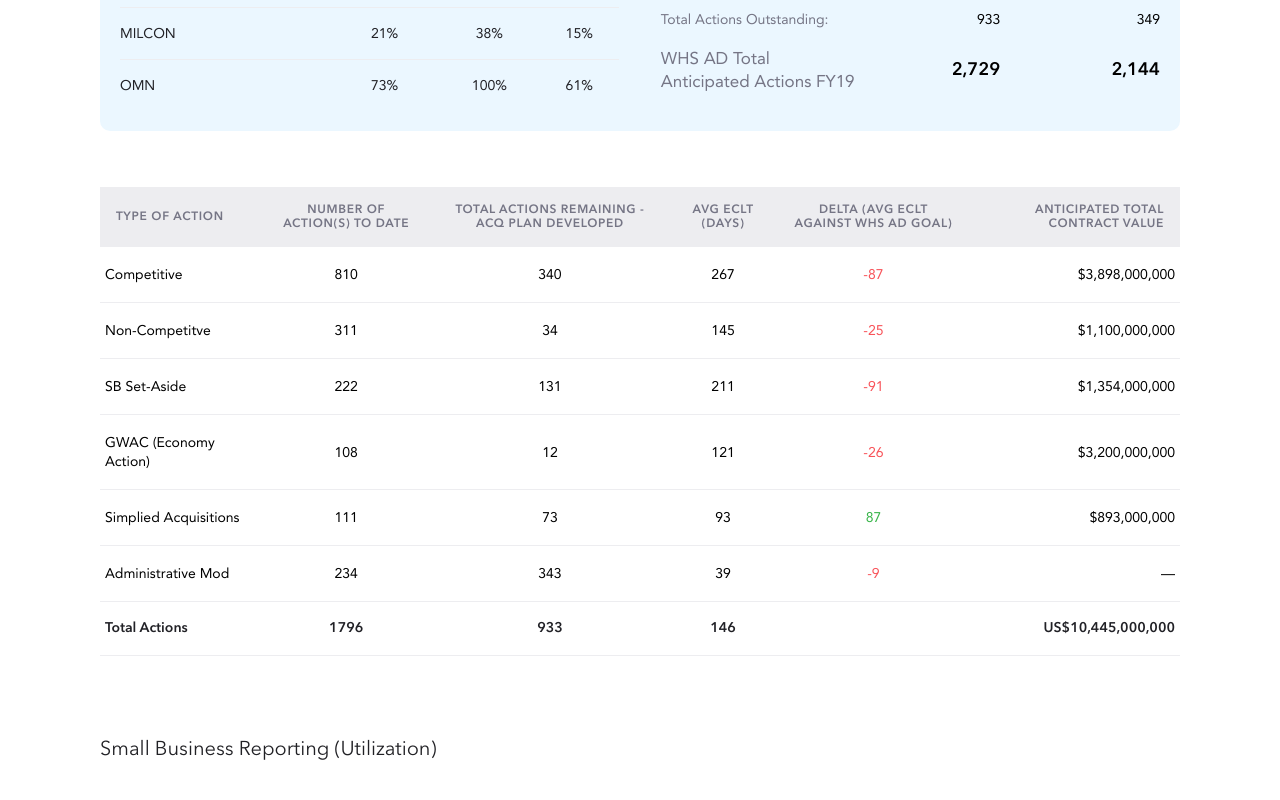
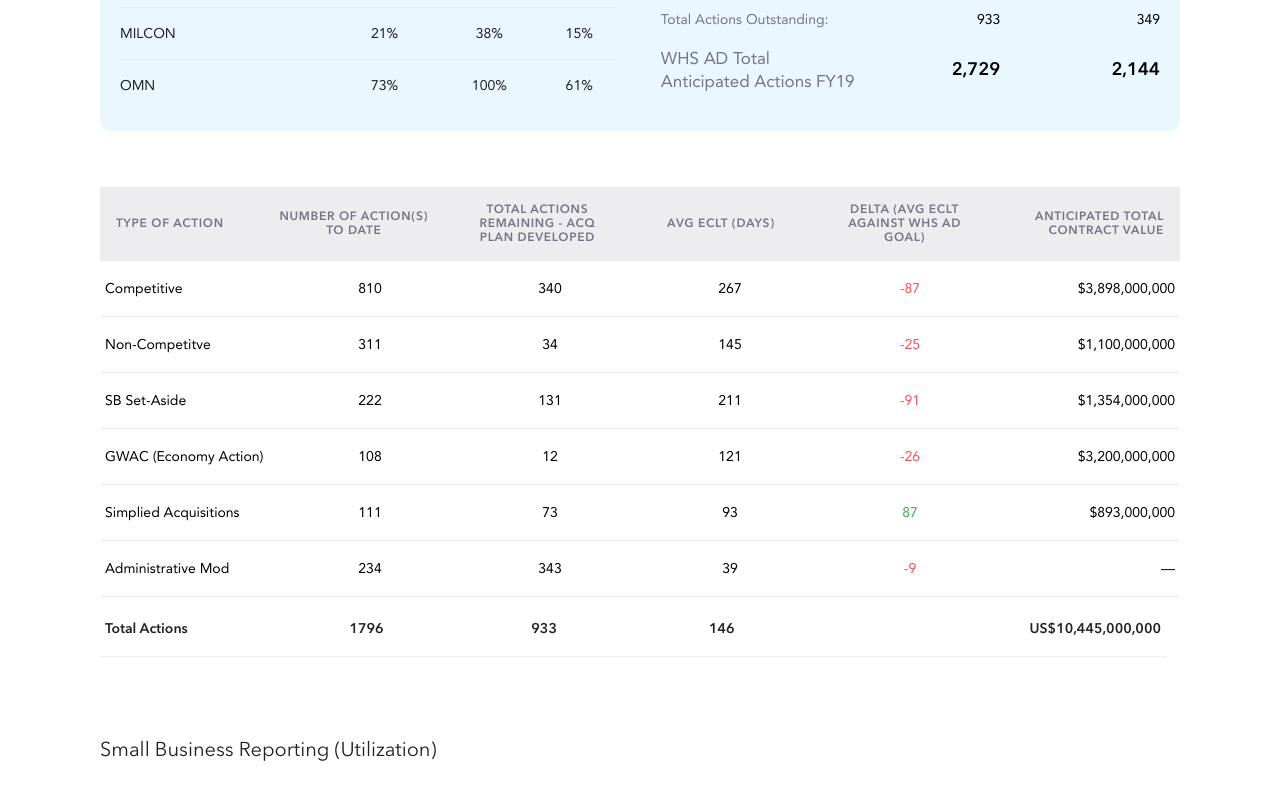
Before and after one commit to oztek22/FGE, an Angular app: page /#/home in a window 1280 px wide. Shown: the part 668-1468 px from the top of the page. Built offline with nearby package versions, Linux system fonts and the light colour scheme; no server answers.

Commit message:
table design update

```diff
--- a/src/app/components/datamanagement/datamanagement.component.html
+++ b/src/app/components/datamanagement/datamanagement.component.html
@@ -9,7 +9,8 @@
   <div class="data_management_ID">
     ID: {{id}}
   </div>
-
+  <div class="data-man-row">
+    <div class="data-man-col">
       <div class="two_col_list">
         <div class="two_col_list_row">
           <div class="two_col_list_label">Requested Funds:</div>
@@ -20,6 +21,17 @@
           <div class="two_col_list_value">{{funds?.obligatedFund}}</div>
         </div>
       </div>
+  </div>
+<div class="data-man-col">
+  <div class="two_col_list">
+        <div class="two_col_list_row">
+          <div class="two_col_list_label">Description:</div>
+          <div class="two_col_list_value">lorem ipsum</div>
+  </div>
+
+</div>
+</div>
+  </div>
 
 
 </div>
--- a/src/app/components/datamanagement/datamanagement.component.scss
+++ b/src/app/components/datamanagement/datamanagement.component.scss
@@ -36,3 +36,9 @@
 
   }
 }
+.data-man-row{
+  display: flex;
+  .data-man-col{
+    flex:0 0 50%;
+  }
+}
--- a/src/app/components/table/table.component.html
+++ b/src/app/components/table/table.component.html
@@ -10,8 +10,8 @@
         <tr *ngFor="let obj of tableData" [class.cursor-pointer]="isClickable" (click)="tableDataClicked(obj)">
           <td *ngFor="let key of headerData" [class.red]="key.enableColorCode && obj[key.slug] < 0" [class.green]="key.enableColorCode && obj[key.slug] >= 0">{{obj[key.slug]}}</td>
         </tr>
-        <tr class="total" *ngIf="tableFooter">
-          <td *ngFor="let key of headerData">{{tableFooter[key.slug]}}</td>
+        <tr class="total" [hidden]="!tableFooter">
+          <td *ngFor="let key of headerData"><span *ngIf="tableFooter">{{tableFooter[key.slug]}}</span></td>
         </tr>
       </tbody>
     </table>
--- a/src/app/components/table/table.component.scss
+++ b/src/app/components/table/table.component.scss
@@ -6,6 +6,7 @@
 .table {
   width: 100%;
   border-collapse: collapse;
+  position: relative;
 }
 .table thead {
   background: #ededf0;
@@ -57,6 +58,26 @@
   cursor: pointer;
 }
 tbody {
-  max-height: 370px;
+  max-height: 500px;
   overflow-y: auto;
 }
+// .thead, tbody, tr, td, th{
+//     box-sizing: border-box;
+//     display: block;}
+thead, tbody tr {
+    display:table;
+    width:100%;
+    table-layout:fixed;/* even columns width , fix width of table too*/
+}
+  tbody{
+    display: block;
+  }
+.table tbody tr:last-child {
+  position: absolute;
+  bottom: 0px;
+  background: #fff;
+  width: calc(100% - 1em);
+}
+.table tbody tr:nth-last-child(2) {
+  margin-bottom: 60px;
+}
```
Lines whose indentation alone changed are shown as unchanged.
